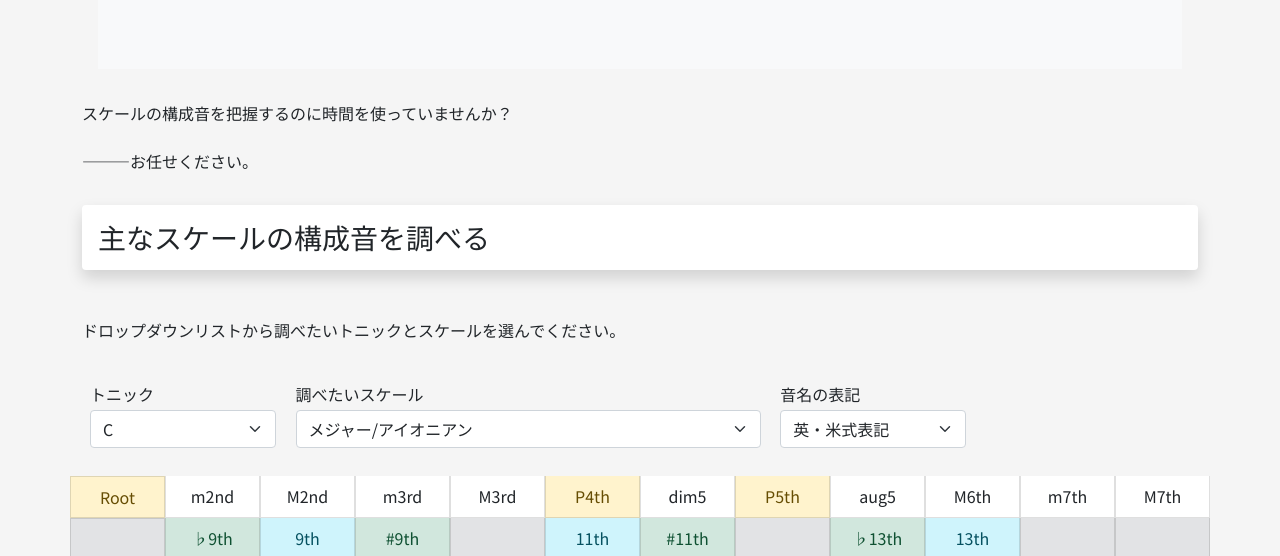
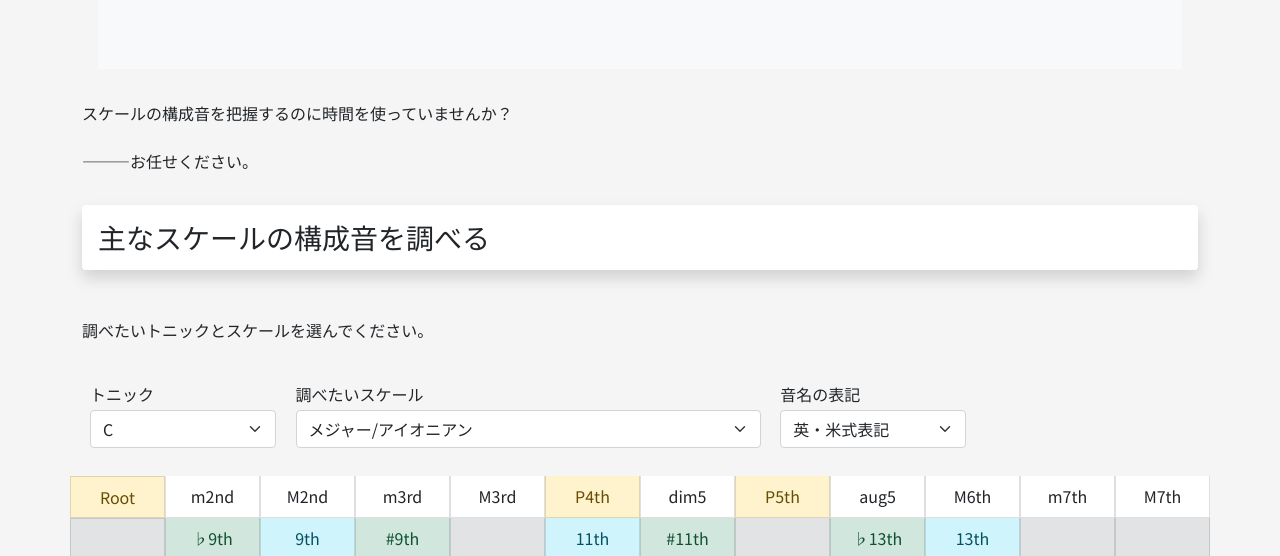
Before and after one commit to kota-yata/O-TO, a plain HTML site: page o-to-scale.html in a window 1280 px wide. Shown: the part 219-775 px from the top of the page. Drawn offline with nearby package versions, Linux system fonts and the light colour scheme.

Commit message:
説明文の修正

```diff
--- a/o-to-scale.html
+++ b/o-to-scale.html
@@ -132,7 +132,7 @@
 
 
       <h3 class="shadow p-3 mb-5 bg-white rounded mb-5 py-3">主なスケールの構成音を調べる</h3>
-      <p class="pb-3">ドロップダウンリストから調べたいトニックとスケールを選んでください。</p>
+      <p class="pb-3">調べたいトニックとスケールを選んでください。</p>
 
 
       <div class="text-right">
```
